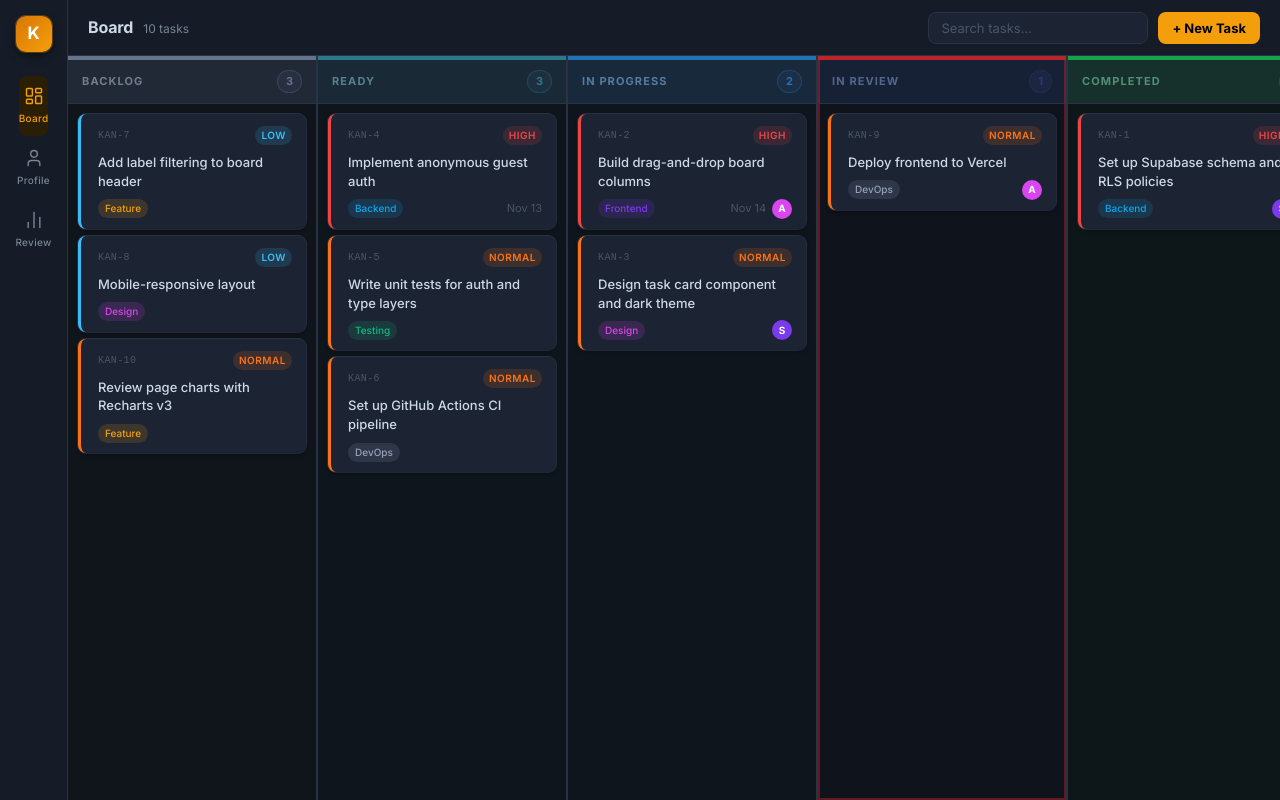
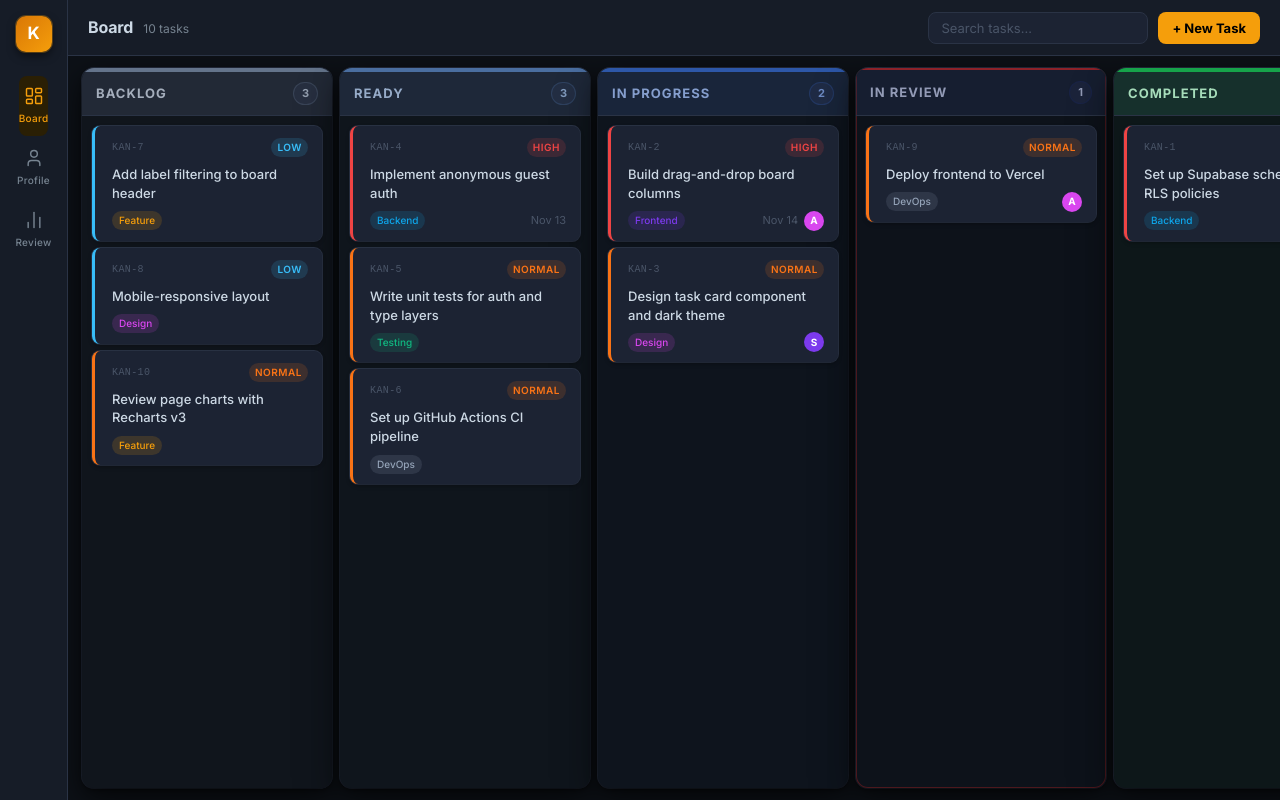
Before and after one commit to Stratos112/kanban, a React (Vite) app: page / in a window 1280 px wide. Built offline with nearby package versions, Linux system fonts and the light colour scheme; no server answers.

Commit message:
ok settled on column pallete. now tags

```diff
--- a/src/index.css
+++ b/src/index.css
@@ -35,9 +35,9 @@
      In Review breaks the gradient intentionally (gate).
      Context echoes Backlog grey but with a warm pink tint. */
   --color-col-backlog:     #64748b;   /* slate grey — neutral, parked  */
-  --color-col-ready:       #2b7a8c;   /* blue-grey  — moving to teal   */
-  --color-col-in-progress: #2272b6;   /* blue       — active midpoint  */
-  --color-col-in-review:   #1e3a8a;   /* dark navy  — gate (red-ringed) */
+  --color-col-ready:       #4a6ea0;   /* blue-grey  — step 1           */
+  --color-col-in-progress: #2d57a8;   /* blue       — step 2           */
+  --color-col-in-review:   #152660;   /* deep navy  — gate (red-ringed) */
   --color-col-completed:   #16a34a;   /* green      — shipped          */
   --color-col-context:     #9d6b7a;   /* rose-grey  — reference cards  */
 
--- a/src/pages/BoardPage.module.css
+++ b/src/pages/BoardPage.module.css
@@ -85,6 +85,8 @@
   flex: 1;
   overflow-x: auto;
   overflow-y: hidden;
+  gap: 8px;
+  padding: 12px 14px;
 }
 
 /* ── Column ──────────────────────────────────────────── */
@@ -94,34 +96,48 @@
   flex: 1;
   min-width: 250px;
   max-width: 310px;
-  /* Right border acts as column divider */
-  border-right: 2px solid var(--color-border);
-  /* Subtle column-tinted background via CSS var injected per-column */
+  border-radius: var(--radius-lg);
   background: color-mix(in srgb, var(--color-bg) 96%, var(--col-accent, transparent) 4%);
   overflow: hidden;
   transition: background 0.2s;
+  box-shadow:
+    0 2px 4px rgba(0,0,0,0.4),
+    0 8px 24px rgba(0,0,0,0.55),
+    0 16px 48px rgba(0,0,0,0.3),
+    0 0 0 1px var(--color-border);
 }
 
-.column:last-child {
-  border-right: none;
-}
-
-/* In Review gate — teal gradient position, red ring frames the whole column */
+/* In Review gate — dark navy + subtle red highlight */
 .inReviewColumn {
-  box-shadow: inset 0 0 0 2px rgba(220, 38, 38, 0.4);
+  box-shadow:
+    0 2px 4px rgba(0,0,0,0.4),
+    0 8px 24px rgba(0,0,0,0.55),
+    0 16px 48px rgba(0,0,0,0.3),
+    0 0 0 1px var(--color-border),
+    inset 0 0 0 1px rgba(220, 38, 38, 0.3);
 }
 
 .inReviewColumn .columnHeader {
-  border-top-color: rgba(220, 38, 38, 0.85);
-  box-shadow: inset 2px 0 0 rgba(220, 38, 38, 0.4), inset -2px 0 0 rgba(220, 38, 38, 0.4);
+  border-top-width: 2px;
+  border-top-color: rgba(220, 38, 38, 0.6);
+  box-shadow: inset 1px 0 0 rgba(220, 38, 38, 0.25), inset -1px 0 0 rgba(220, 38, 38, 0.25);
 }
 
-/* Context column is visually separated */
+/* Boost contrast for in_review's very dark background */
+.inReviewColumn .columnLabel,
+.inReviewColumn .columnCount {
+  color: color-mix(in srgb, #fff 54%, var(--col-accent) 46%);
+}
+
+/* Completed steps further toward white */
+.completedColumn .columnLabel {
+  color: color-mix(in srgb, #fff 62%, var(--col-accent) 38%);
+}
+
+/* Context column */
 .contextColumn {
   min-width: 270px;
   max-width: 330px;
-  border-left: 2px solid var(--color-border);
-  border-right: none;
 }
 
 /* ── Column header ───────────────────────────────────── */
@@ -139,18 +155,17 @@
 }
 
 .columnLabel {
-  font-size: 11px;
+  font-size: 13px;
   font-weight: 800;
-  letter-spacing: 0.1em;
+  letter-spacing: 0.08em;
   text-transform: uppercase;
-  /* Label inherits the column's accent color */
-  color: color-mix(in srgb, var(--color-text-muted) 60%, var(--col-accent, var(--color-text-muted)) 40%);
+  color: color-mix(in srgb, #fff 42%, var(--col-accent, var(--color-text-muted)) 58%);
 }
 
 .columnCount {
   font-size: 11px;
   font-weight: 700;
-  color: var(--col-accent, var(--color-text-subtle));
+  color: color-mix(in srgb, #fff 30%, var(--col-accent, var(--color-text-subtle)) 70%);
   background: color-mix(in srgb, var(--col-accent, var(--color-surface-raised)) 15%, var(--color-surface-raised) 85%);
   padding: 2px 8px;
   border-radius: 999px;
--- a/src/pages/BoardPage.tsx
+++ b/src/pages/BoardPage.tsx
@@ -61,7 +61,15 @@ export default function BoardPage() {
           const tasks = tasksInColumn(col.key)
           const css = { '--col-accent': col.accent } as React.CSSProperties
           return (
-            <section key={col.key} className={`${styles.column}${col.key === 'in_review' ? ` ${styles.inReviewColumn}` : ''}`} style={css}>
+            <section
+              key={col.key}
+              className={[
+                styles.column,
+                col.key === 'in_review'  && styles.inReviewColumn,
+                col.key === 'completed'  && styles.completedColumn,
+              ].filter(Boolean).join(' ')}
+              style={css}
+            >
               <div className={styles.columnHeader} style={css}>
                 <span className={styles.columnLabel}>{col.label}</span>
                 <span className={styles.columnCount}>{tasks.length}</span>
```
